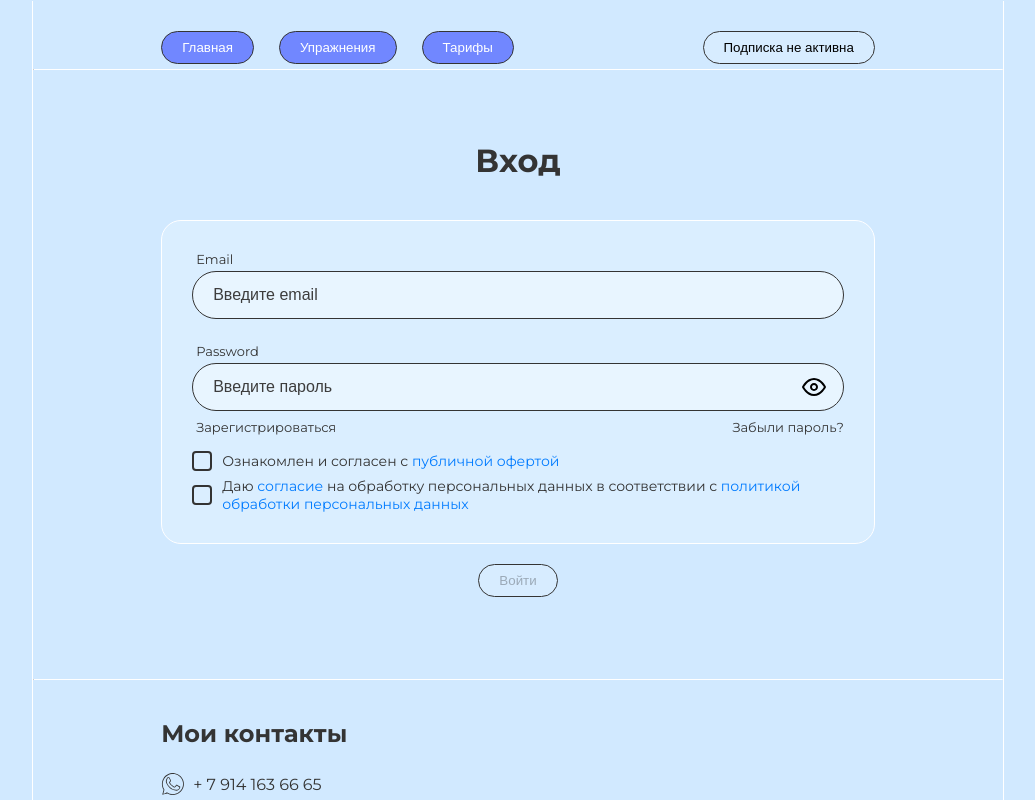
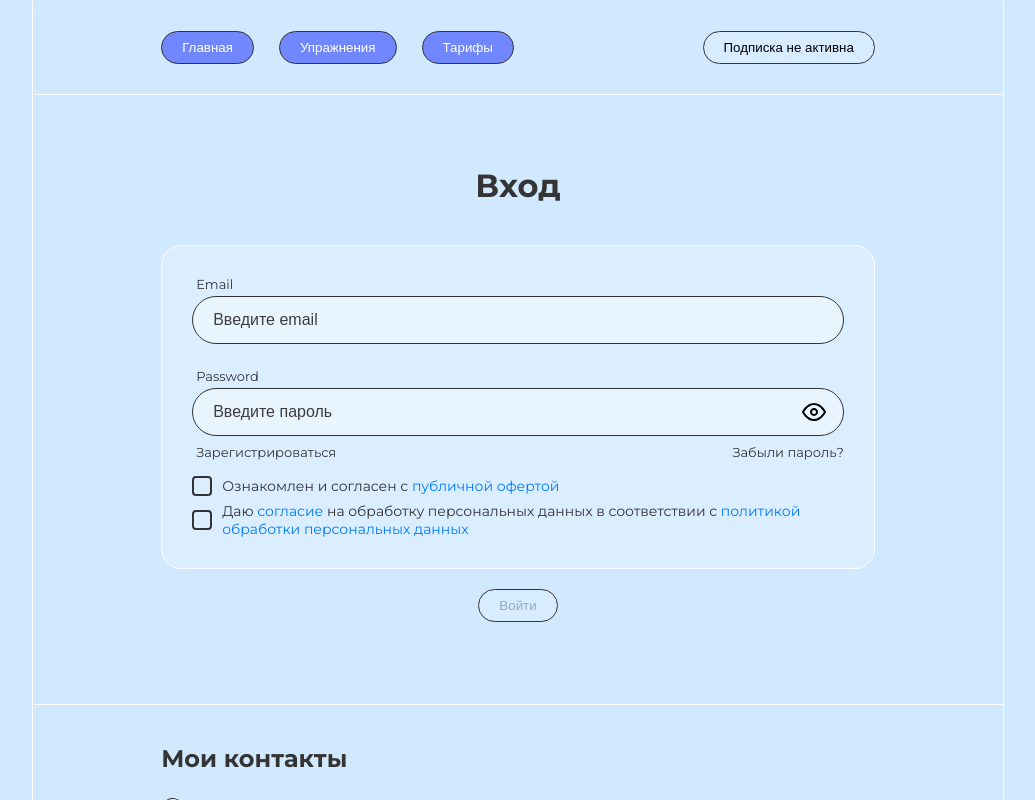
Before and after one commit to pavloging/nikassdgym, a React (Vite) app in the folder client/: page /login in a window 1280 px wide. Shown: the top 800 px of the page, without its empty margins (122-1157 px from the left). Built offline with nearby package versions, Linux system fonts and the light colour scheme.

Commit message:
fix: padding in header

```diff
--- a/client/src/index.css
+++ b/client/src/index.css
@@ -140,7 +140,7 @@ hr {
     display: flex;
     justify-content: space-between;
     align-items: center;
-    padding: 30px 0 5px;
+    padding: 30px 0;
 }
 .header .header__content,
 .header .header__payment {
@@ -732,6 +732,9 @@ hr {
         left: calc(5% + 1px);
         width: calc(100% - 10% - 2px);
     }
+    .header {
+        padding: 30px 5px;
+    }
     .header__btn-fix {
         margin-right: 30px;
     }
```
Also changed, not shown: 1 other file (tests, documents, lock files or other folders).
